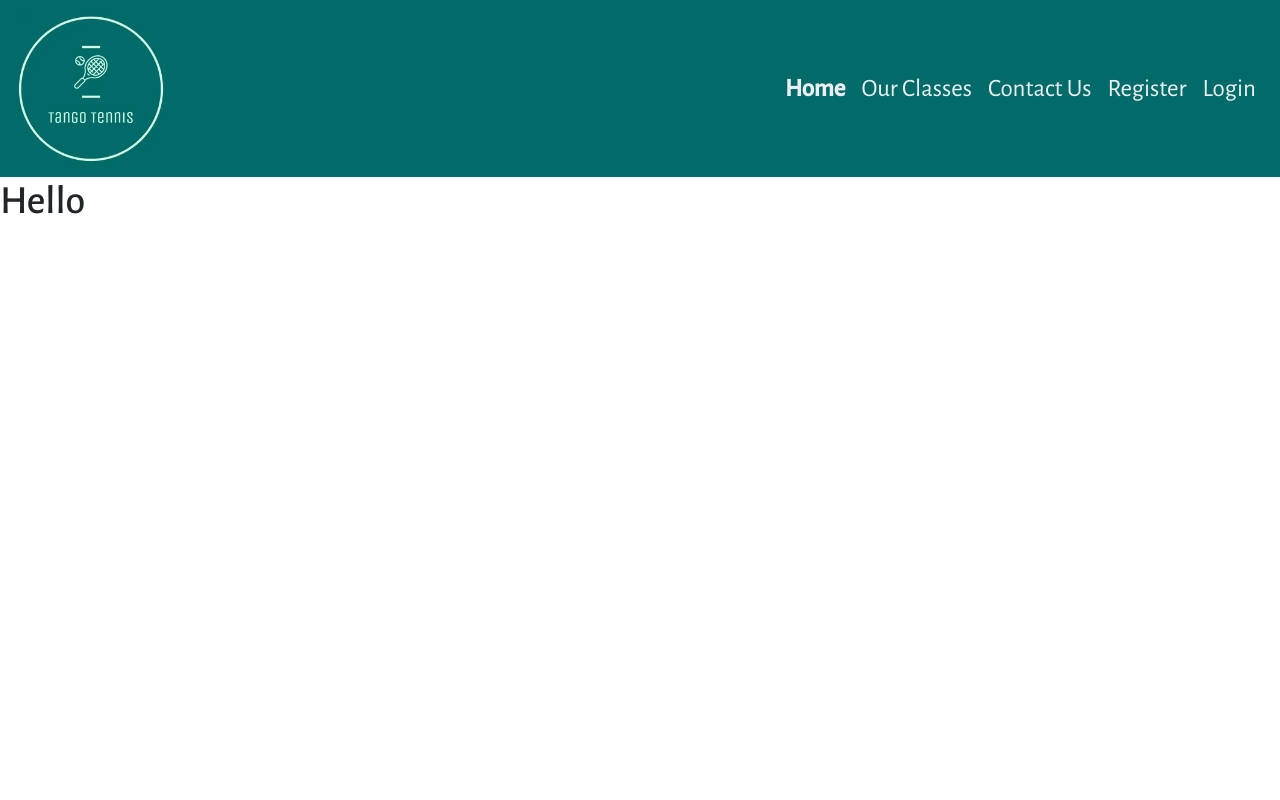
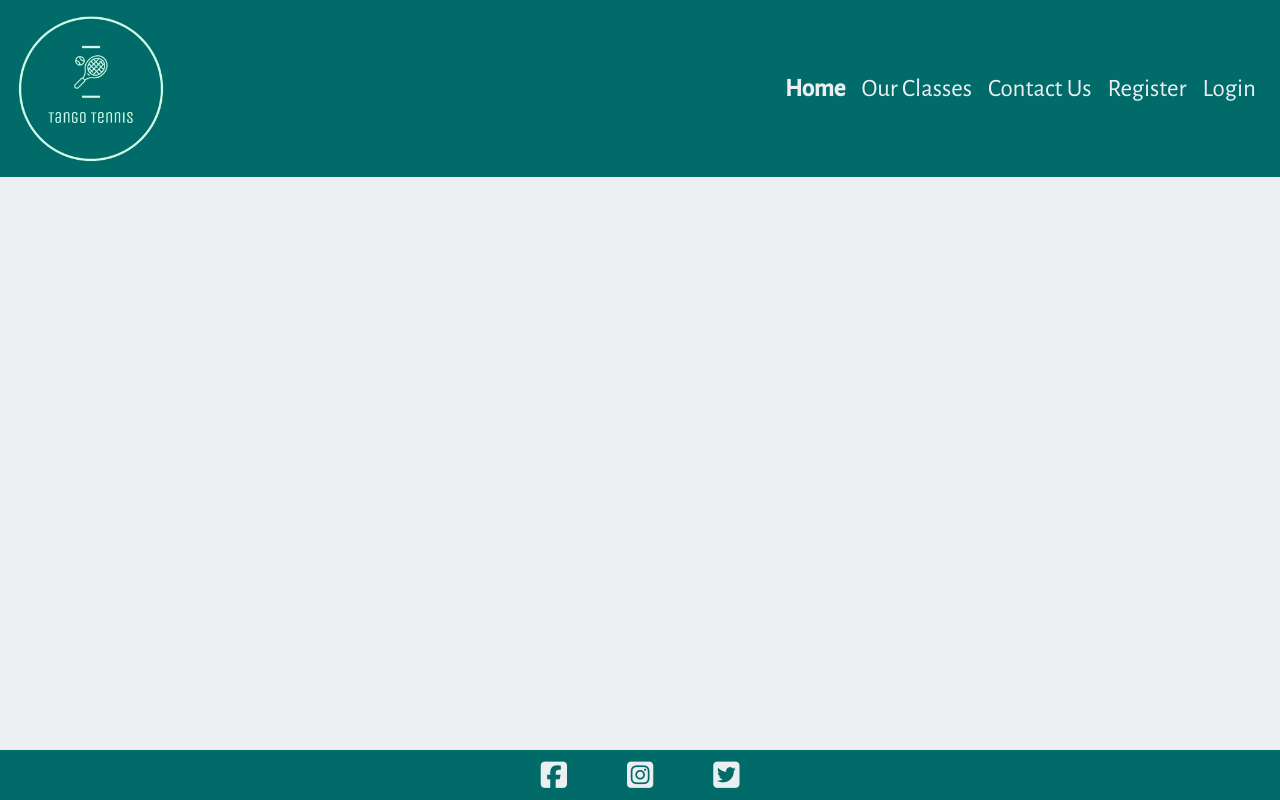
Before and after one commit to s-batish/tango-tennis, a Django app: page / in a window 1280 px wide. Run offline with Django 3.2, Linux system fonts and the light colour scheme; some libraries are stand-ins or nearby versions.

Commit message:
Add footer and social media icons

```diff
--- a/static/css/base.css
+++ b/static/css/base.css
@@ -69,4 +69,13 @@ img.logo {
 /* Footer */
 footer {
     flex-shrink: 0;
+    background-color: var(--teal);
+    display: flex;
+    justify-content: center;
+    font-size: 30px;
 }
+
+.social-link {
+    color: var(--light-grey);
+    margin: 10px 30px;
+}
--- a/templates/base.html
+++ b/templates/base.html
@@ -18,7 +18,13 @@
 
 <body>
     {% include 'includes/header.html' %}
-    <h1>Hello</h1>
+
+    <main>
+        {% block content %}
+        {% endblock %}
+    </main>
+
+    {% include 'includes/footer.html' %}
 </body>
 
 {% block onload_js %}
@@ -26,9 +32,15 @@
     integrity="sha384-Fy6S3B9q64WdZWQUiU+q4/2Lc9npb8tCaSX9FK7E8HnRr0Jz8D6OP9dO5Vg3Q9ct" crossorigin="anonymous">
 </script>
 <script src="https://kit.fontawesome.com/2ea159b595.js" crossorigin="anonymous"></script>
-    <script src="https://cdn.jsdelivr.net/npm/jquery@3.5.1/dist/jquery.slim.min.js" integrity="sha384-DfXdz2htPH0lsSSs5nCTpuj/zy4C+OGpamoFVy38MVBnE+IbbVYUew+OrCXaRkfj" crossorigin="anonymous"></script>
-    <script src="https://cdn.jsdelivr.net/npm/popper.js@1.16.1/dist/umd/popper.min.js" integrity="sha384-9/reFTGAW83EW2RDu2S0VKaIzap3H66lZH81PoYlFhbGU+6BZp6G7niu735Sk7lN" crossorigin="anonymous"></script>
-    <script src="https://cdn.jsdelivr.net/npm/bootstrap@4.6.2/dist/js/bootstrap.min.js" integrity="sha384-+sLIOodYLS7CIrQpBjl+C7nPvqq+FbNUBDunl/OZv93DB7Ln/533i8e/mZXLi/P+" crossorigin="anonymous"></script>
+<script src="https://cdn.jsdelivr.net/npm/jquery@3.5.1/dist/jquery.slim.min.js"
+    integrity="sha384-DfXdz2htPH0lsSSs5nCTpuj/zy4C+OGpamoFVy38MVBnE+IbbVYUew+OrCXaRkfj" crossorigin="anonymous">
+</script>
+<script src="https://cdn.jsdelivr.net/npm/popper.js@1.16.1/dist/umd/popper.min.js"
+    integrity="sha384-9/reFTGAW83EW2RDu2S0VKaIzap3H66lZH81PoYlFhbGU+6BZp6G7niu735Sk7lN" crossorigin="anonymous">
+</script>
+<script src="https://cdn.jsdelivr.net/npm/bootstrap@4.6.2/dist/js/bootstrap.min.js"
+    integrity="sha384-+sLIOodYLS7CIrQpBjl+C7nPvqq+FbNUBDunl/OZv93DB7Ln/533i8e/mZXLi/P+" crossorigin="anonymous">
+</script>
 
 {% endblock %}
 
--- /dev/null
+++ b/templates/includes/footer.html
@@ -0,0 +1,13 @@
+{% load static %}
+
+<footer>
+    <a href="https://www.facebook.com/" target="blank" rel="noopener" aria-label="Link to Facebook - opens in a new tab">
+        <i class="fa-brands fa-square-facebook social-link"></i>
+    </a>
+    <a href="https://www.instagram.com/" target="blank" rel="noopener" aria-label="Link to Instagram - opens in a new tab">
+        <i class="fa-brands fa-square-instagram social-link"></i>
+    </a>
+    <a href="https://www.twitter.com/" target="blank" rel="noopener" aria-label="Link to Twitter - opens in a new tab">
+        <i class="fa-brands fa-square-twitter social-link"></i>
+    </a>
+</footer>
```
Lines whose indentation alone changed are shown as unchanged.
